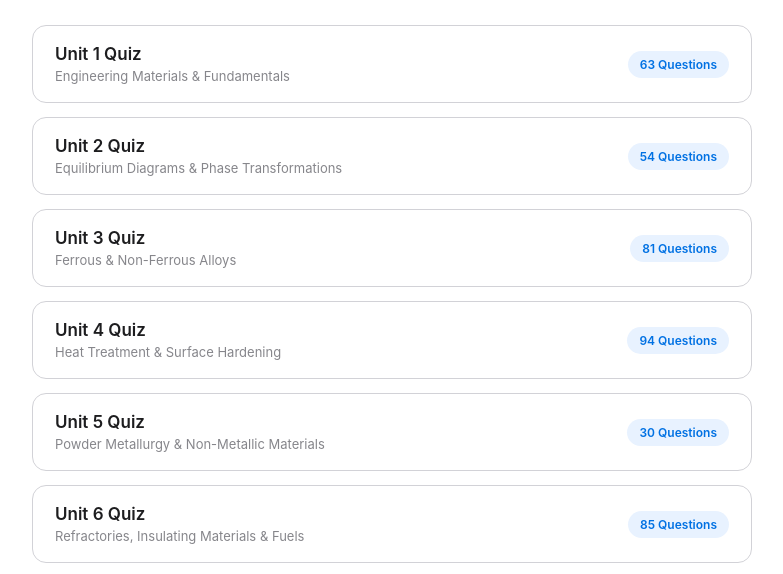
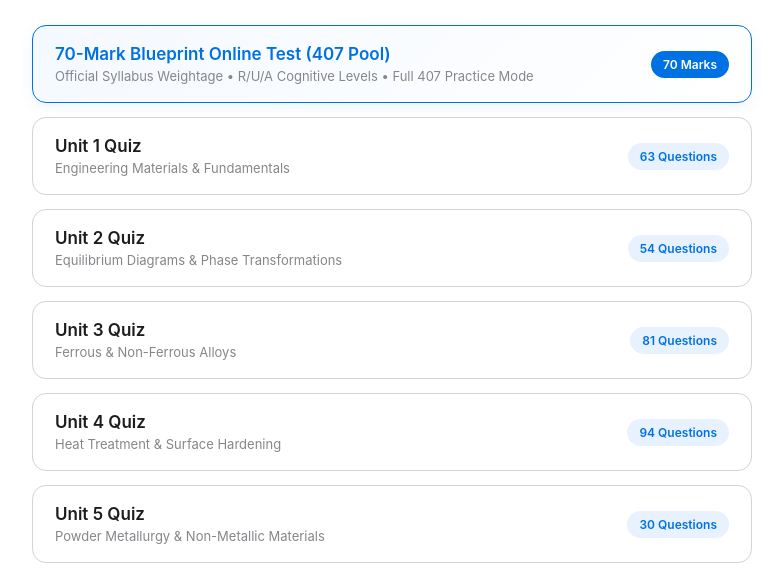
Before and after one commit to yuvraj7278/engineering-materials-quiz, a plain HTML site: page index.html in a window 1280 px wide. Shown: the part 157-731 px from the top of the page, without its empty margins (248-1031 px from the left). Drawn offline with Linux system fonts and the light colour scheme.

Commit message:
Update index.html

```diff
--- a/index.html
+++ b/index.html
@@ -84,6 +84,17 @@
             border-color: var(--accent-blue);
             transform: translateY(-2px);
             box-shadow: 0 6px 16px rgba(0,0,0,0.04);
+        }
+
+        /* Featured Blueprint Test Card */
+        .quiz-card.featured-test {
+            border: 1.5px solid var(--accent-blue);
+            background: linear-gradient(135deg, #f4f9ff 0%, #ffffff 100%);
+            box-shadow: 0 4px 14px rgba(0, 113, 227, 0.08);
+        }
+
+        .quiz-card.featured-test:hover {
+            box-shadow: 0 8px 20px rgba(0, 113, 227, 0.14);
         }
 
         /* Styling for Unit 5 before file is added */
@@ -185,6 +196,15 @@
     </header>
 
     <div class="quiz-grid">
+        <!-- Featured Top Card: 70-Mark Blueprint Online Test -->
+        <a href="emt-test.html" class="quiz-card featured-test">
+            <div class="quiz-info">
+                <h2 style="color: var(--accent-blue);">70-Mark Blueprint Online Test (407 Pool)</h2>
+                <p>Official Syllabus Weightage &bull; R/U/A Cognitive Levels &bull; Full 407 Practice Mode</p>
+            </div>
+            <span class="badge" style="background: var(--accent-blue); color: #ffffff;">70 Marks</span>
+        </a>
+
         <!-- Unit-wise Quizzes (1 to 6) -->
         <a href="unit1.html" class="quiz-card">
             <div class="quiz-info">
```
